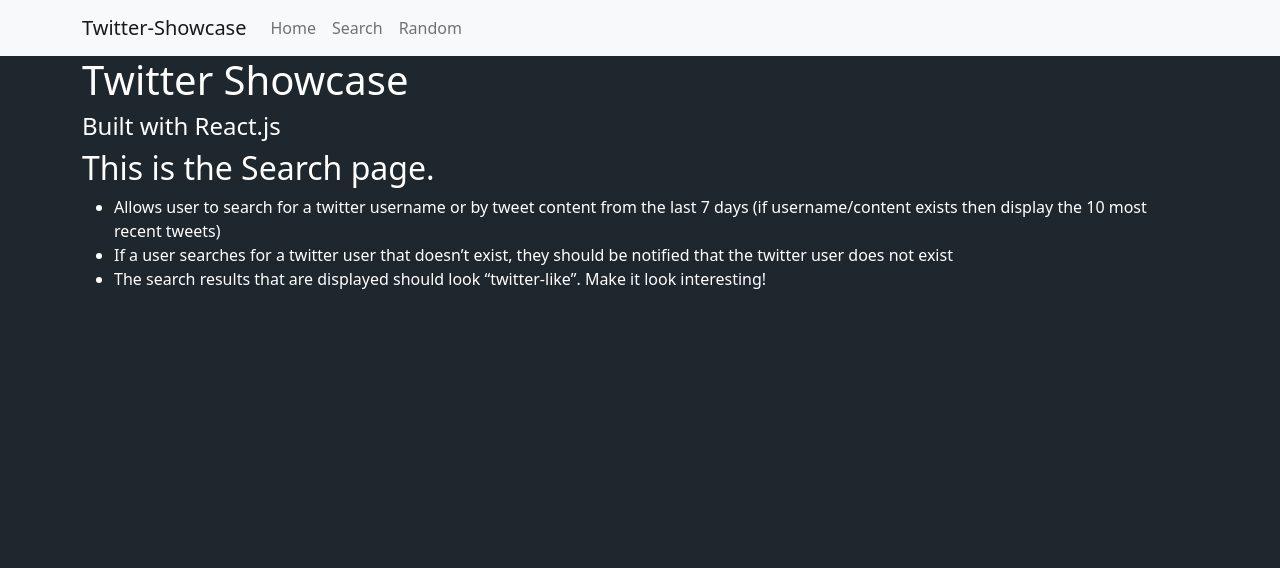
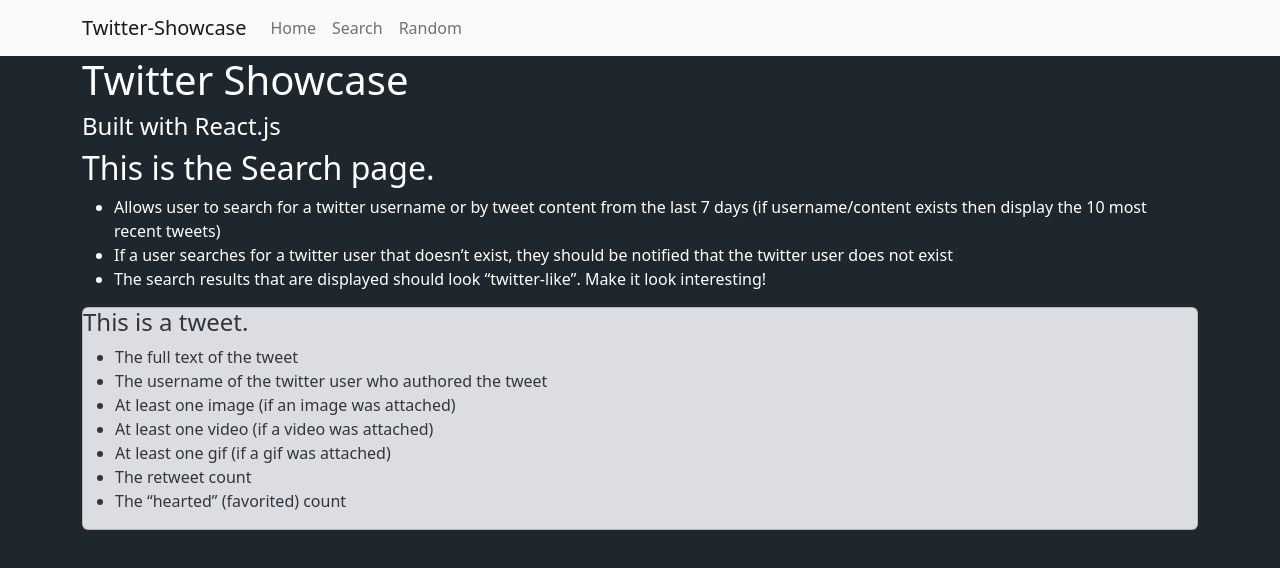
Before and after one commit to j-otterbox/twitter-showcase, a React (Create React App) app: page /search in a window 1280 px wide. Shown: the top 568 px of the page. Built offline with nearby package versions, Linux system fonts and the light colour scheme.

Commit message:
add basic tweet component

```diff
--- /dev/null
+++ b/src/components/Tweet.css
@@ -0,0 +1,4 @@
+.tweet {
+  background: #dcdde1;
+  color: #2f3640;
+}
--- /dev/null
+++ b/src/components/Tweet.js
@@ -0,0 +1,21 @@
+import { Card } from "react-bootstrap";
+import "./Tweet.css";
+
+const Tweet = () => {
+  return (
+    <Card className="tweet">
+      <h4>This is a tweet.</h4>
+      <ul>
+        <li>The full text of the tweet</li>
+        <li>The username of the twitter user who authored the tweet</li>
+        <li>At least one image (if an image was attached)</li>
+        <li>At least one video (if a video was attached)</li>
+        <li>At least one gif (if a gif was attached)</li>
+        <li>The retweet count</li>
+        <li>The “hearted” (favorited) count</li>
+      </ul>
+    </Card>
+  );
+};
+
+export default Tweet;
--- a/src/routes/Search.js
+++ b/src/routes/Search.js
@@ -1,4 +1,5 @@
 import { Fragment } from "react";
+import Tweet from "../components/Tweet";
 
 const Search = () => {
   return (
@@ -19,6 +20,7 @@
           it look interesting!
         </li>
       </ul>
+      <Tweet />
     </Fragment>
   );
 };
```
